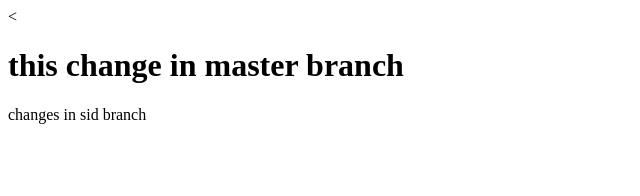
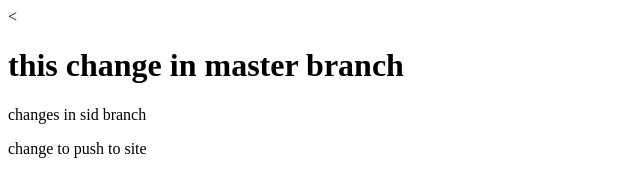
Before and after one commit to DuaaSH/techcamps-one, a plain HTML site: page index.html in a window 1280 px wide. Shown: the whole page, without its empty margins (0-640 px from the left). Drawn offline with Linux system fonts and the light colour scheme.

Commit message:
test push in index.html

```diff
--- a/index.html
+++ b/index.html
@@ -10,6 +10,7 @@
 <h1> this change in master branch</h1>
 
 <p> changes in sid branch </p>
+<p> change to push to site </p>
 
   </body>
 </html>
```
